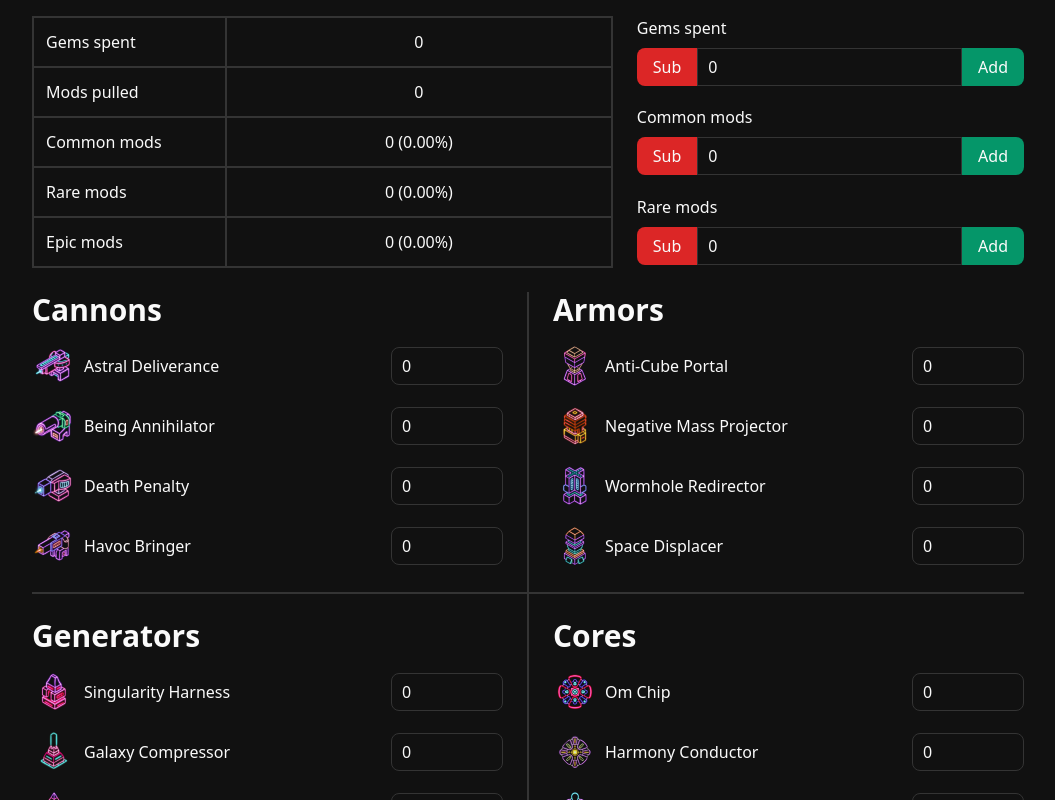
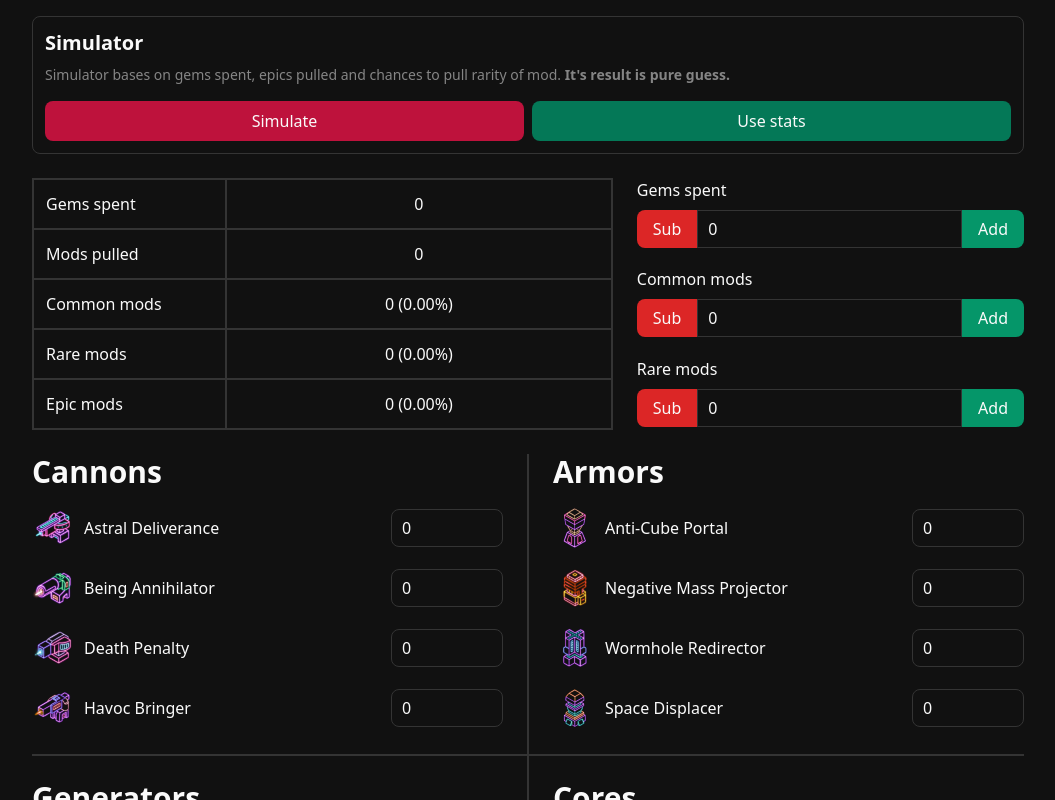
Before and after one commit to buczekmatthias/tower-module-tracker, a Vue app: page / in a window 1280 px wide. Shown: the top 800 px of the page, without its empty margins (112-1167 px from the left). Built offline with nearby package versions, Linux system fonts and the light colour scheme.

Commit message:
Add common/rare simulator

```diff
--- a/src/App.vue
+++ b/src/App.vue
@@ -1,4 +1,8 @@
 <template>
+  <Simulator
+    :stats="stats"
+    @statsUpdate="updateStats"
+  />
   <Statistics :stats="stats" />
   <Modules
     v-model:modules="modules"
@@ -7,6 +11,7 @@
 </template>
 
 <script setup>
+import Simulator from "./components/Simulator.vue";
 import Statistics from "./components/Statistics.vue";
 import Modules from "./components/Modules.vue";
 
@@ -28,7 +33,7 @@ onBeforeMount(() => {
   }
 });
 
-const updateStats = (gems = 0, commons = 0, rares = 0, isAddAction = true) => {
+const updateStats = (gems = 0, commons = 0, rares = 0, isAddAction = true, isSimulator = false) => {
   const s = {
     gems_spent: stats.value.gems_spent,
     mods: {
@@ -38,7 +43,11 @@ const updateStats = (gems = 0, commons = 0, rares = 0, isAddAction = true) => {
     },
   };
 
-  if (isAddAction) {
+  if (isSimulator) {
+    s["gems_spent"] = gems;
+    s["mods"]["common"] = commons;
+    s["mods"]["rare"] = rares;
+  } else if (isAddAction) {
     s["gems_spent"] += gems;
     s["mods"]["common"] += commons;
     s["mods"]["rare"] += rares;
--- /dev/null
+++ b/src/components/Simulator.vue
@@ -0,0 +1,78 @@
+<template>
+  <template v-if="!isUsingSimulator">
+    <button
+      class="col-span-full mb-6 bg-emerald-700 rounded-lg p-3 hover:bg-emerald-600"
+      @click="isUsingSimulator = true"
+    >
+      Simulate commons/rares
+    </button>
+  </template>
+  <template v-else>
+    <div class="col-span-full mb-6 border border-solid border-container rounded-lg p-3 flex flex-col gap-2">
+      <p class="font-semibold text-xl">Simulator</p>
+      <p class="text-font/50 text-sm">Simulator bases on gems spent, epics pulled and chances to pull rarity of mod. <span class="font-bold">It's result is pure guess.</span></p>
+      <div class="grid grid-cols-2 gap-2 mt-2">
+        <button
+          class="bg-rose-700 hover:bg-rose-600 rounded-lg p-2"
+          @click="simulate"
+        >
+          Simulate
+        </button>
+        <button
+          class="disabled:cursor-not-allowed bg-emerald-700 hover:enabled:bg-emerald-600 rounded-lg p-2"
+          :disabled="Object.keys(simulatorResult).length < 1"
+          @click="useStats"
+        >
+          Use stats
+        </button>
+      </div>
+      <div
+        class="flex gap-5"
+        v-if="Object.keys(simulatorResult).length > 0"
+      >
+        <p>Commons: {{ simulatorResult.commons }}</p>
+        <p>Rares: {{ simulatorResult.rares }}</p>
+      </div>
+    </div>
+  </template>
+</template>
+
+<script setup>
+import { ref } from "vue";
+
+const props = defineProps({
+  stats: Object,
+});
+
+const emit = defineEmits(["statsUpdate"]);
+
+const isUsingSimulator = ref(true);
+
+const simulatorResult = ref({});
+
+const simulate = () => {
+  const pullCost = 20;
+  const commonChance = 0.685;
+
+  let commons = 0;
+  let rares = 0;
+
+  let pulls = (props.stats.gems_spent - props.stats.mods.epic * pullCost) / pullCost;
+
+  for (let i = 0; i < pulls; i++) {
+    let c = Math.random();
+
+    if (c < commonChance) commons++;
+    else rares++;
+  }
+
+  simulatorResult.value = { commons: commons, rares: rares };
+};
+
+const useStats = () => {
+  emit("statsUpdate", props.stats.gems_spent, simulatorResult.value.commons, simulatorResult.value.rares, false, true);
+
+  simulatorResult.value = {};
+  isUsingSimulator.value = false;
+};
+</script>
```
